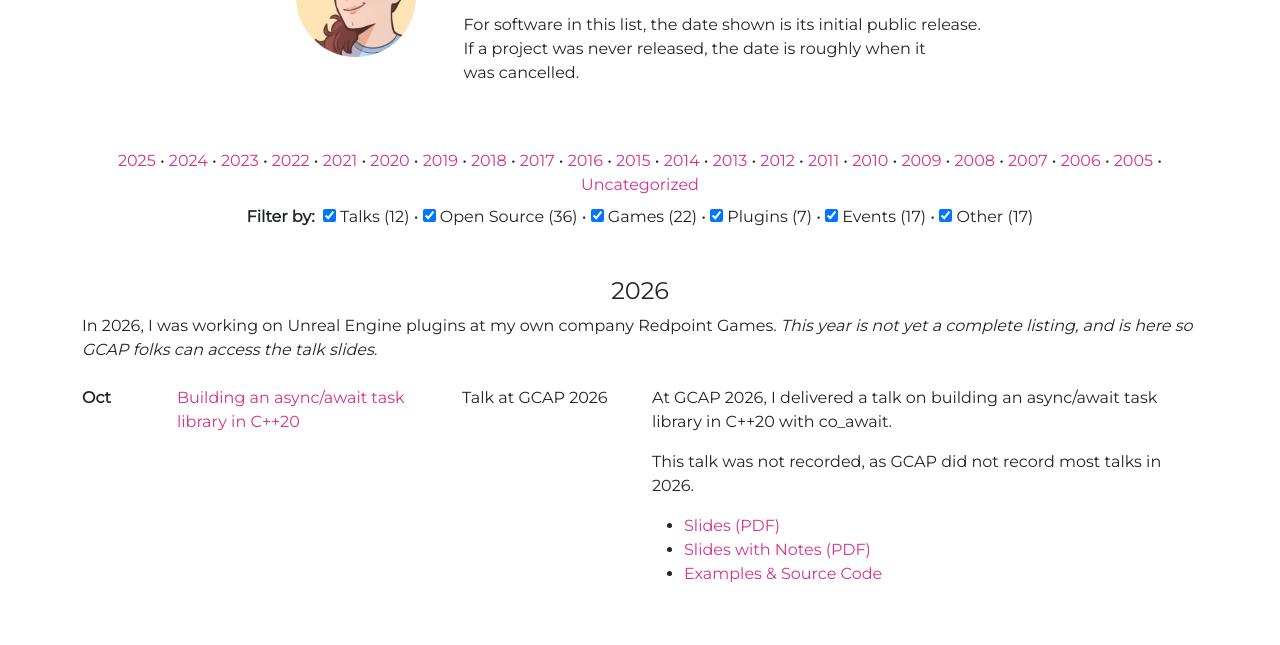
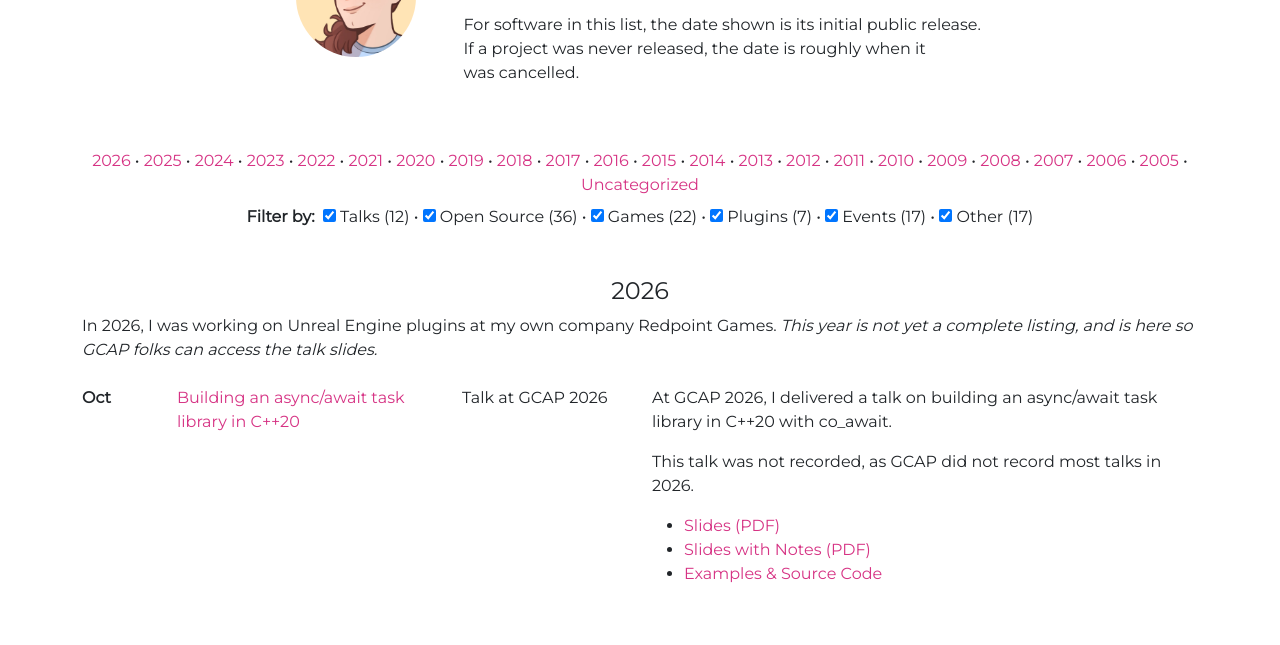
Before and after one commit to hach-que/hach-que.github.io, a plain HTML site: page pages/history/index.html in a window 1280 px wide. Shown: the part 155-800 px from the top of the page. Drawn offline with Linux system fonts and the light colour scheme.

Commit message:
Add 2026 to year bar

```diff
--- a/pages/history/index.html
+++ b/pages/history/index.html
@@ -71,6 +71,7 @@
         <div class="container">
 
           <div class="mt-5">
+            <a href="#2026">2026</a> &bull;
             <a href="#2025">2025</a> &bull;
             <a href="#2024">2024</a> &bull;
             <a href="#2023">2023</a> &bull;
```
